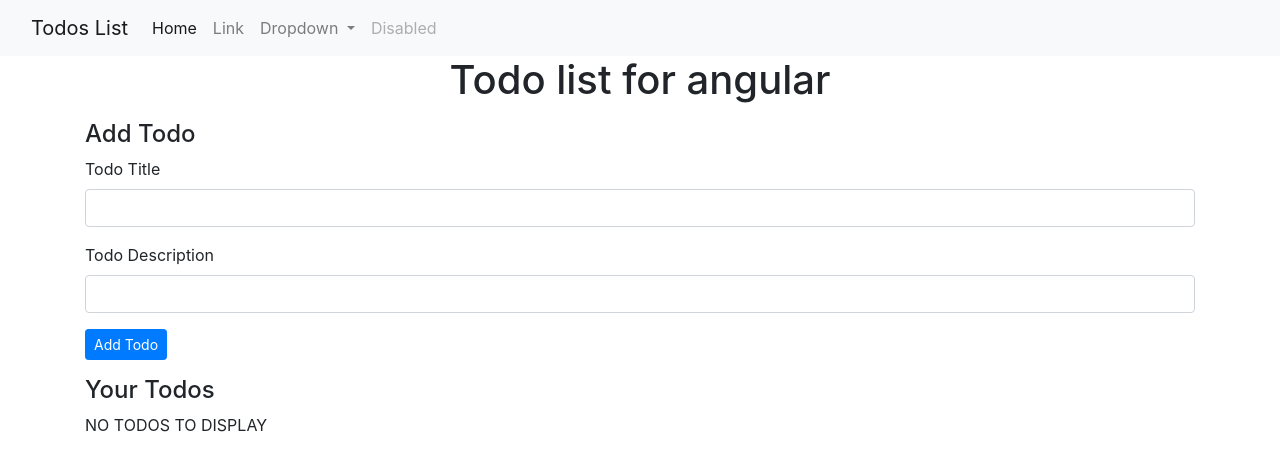
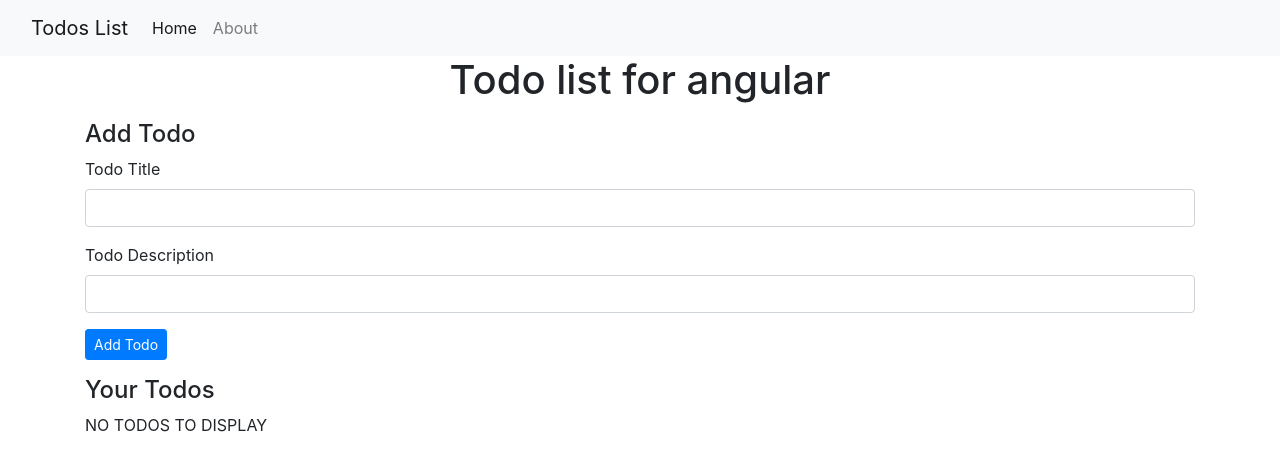
Before and after one commit to YashrajKamble/Angular-Basics, an Angular app: page / in a window 1280 px wide. Shown: the top 470 px of the page. Built offline with nearby package versions, Linux system fonts and the light colour scheme.

Commit message:
Added Router Link and Router Outlet

```diff
--- /dev/null
+++ b/src/app/MyComponents/about/about.html
@@ -0,0 +1 @@
+<p>about works!</p>
--- /dev/null
+++ b/src/app/MyComponents/about/about.ts
@@ -0,0 +1,11 @@
+import { Component } from '@angular/core';
+
+@Component({
+  selector: 'app-about',
+  imports: [],
+  templateUrl: './about.html',
+  styleUrl: './about.css',
+})
+export class About {
+
+}
--- a/src/app/MyComponents/todos/todos.html
+++ b/src/app/MyComponents/todos/todos.html
@@ -1,3 +1,6 @@
+<div class="container">
+  <h1 class="text-center">Todo list for angular</h1>
+
   <app-add-todo (todoAdd)="addTodo($event)"></app-add-todo>
   <h4>Your Todos</h4>
 
@@ -13,3 +16,4 @@
       ></app-todo-item>
     </ul>
   </ng-template>
+</div>
--- a/src/app/app.html
+++ b/src/app/app.html
@@ -1,7 +1,7 @@
 <div>
   <nav class="navbar navbar-expand-lg navbar-light bg-light">
     <div class="container-fluid">
-      <a class="navbar-brand" href="#">Todos List</a>
+      <a class="navbar-brand" routerLink="/">Todos List</a>
       <button
         class="navbar-toggler"
         type="button"
@@ -16,12 +16,12 @@
       <div class="collapse navbar-collapse" id="navbarSupportedContent">
         <ul class="navbar-nav me-auto mb-2 mb-lg-0">
           <li class="nav-item">
-            <a class="nav-link active" aria-current="page" href="#">Home</a>
+            <a class="nav-link active" aria-current="page" routerLink="/">Home</a>
           </li>
           <li class="nav-item">
-            <a class="nav-link" href="#">Link</a>
+            <a class="nav-link" routerLink="/about">About</a>
           </li>
-          <li class="nav-item dropdown">
+          <!-- <li class="nav-item dropdown">
             <a
               class="nav-link dropdown-toggle"
               href="#"
@@ -38,17 +38,15 @@
               <li><hr class="dropdown-divider" /></li>
               <li><a class="dropdown-item" href="#">Something else here</a></li>
             </ul>
-          </li>
-          <li class="nav-item">
+          </li> -->
+          <!-- <li class="nav-item">
             <a class="nav-link disabled" href="#" tabindex="-1" aria-disabled="true">Disabled</a>
-          </li>
+          </li> -->
         </ul>
       </div>
     </div>
   </nav>
 
-  <div class="container">
-    <h1 class="text-center">Todo list for angular</h1>
-    <app-todos></app-todos>
-  </div>
+  <!-- <app-todos></app-todos> -->
+  <router-outlet></router-outlet>
 </div>
--- a/src/app/app.routes.ts
+++ b/src/app/app.routes.ts
@@ -1,3 +1,8 @@
 import { Routes } from '@angular/router';
+import { Todos } from './MyComponents/todos/todos';
+import { About } from './MyComponents/about/about';
 
-export const routes: Routes = [];
+export const routes: Routes = [
+  { path: '', component: Todos },
+  { path: 'about', component: About },
+];
--- a/src/app/app.ts
+++ b/src/app/app.ts
@@ -1,10 +1,11 @@
 import { Component, signal } from '@angular/core';
 import { Todos } from './MyComponents/todos/todos';
+import { RouterOutlet, RouterLinkWithHref } from "@angular/router";
 
 @Component({
   selector: 'app-root',
   standalone: true,
-  imports: [Todos],
+  imports: [Todos, RouterOutlet, RouterLinkWithHref],
   templateUrl: './app.html',
   styleUrls: ['./app.css'],
 })
```
Also changed, not shown: src/app/MyComponents/about/about.css (added), 1 other file (tests, documents, lock files or other folders). Lines whose indentation alone changed are shown as unchanged.
